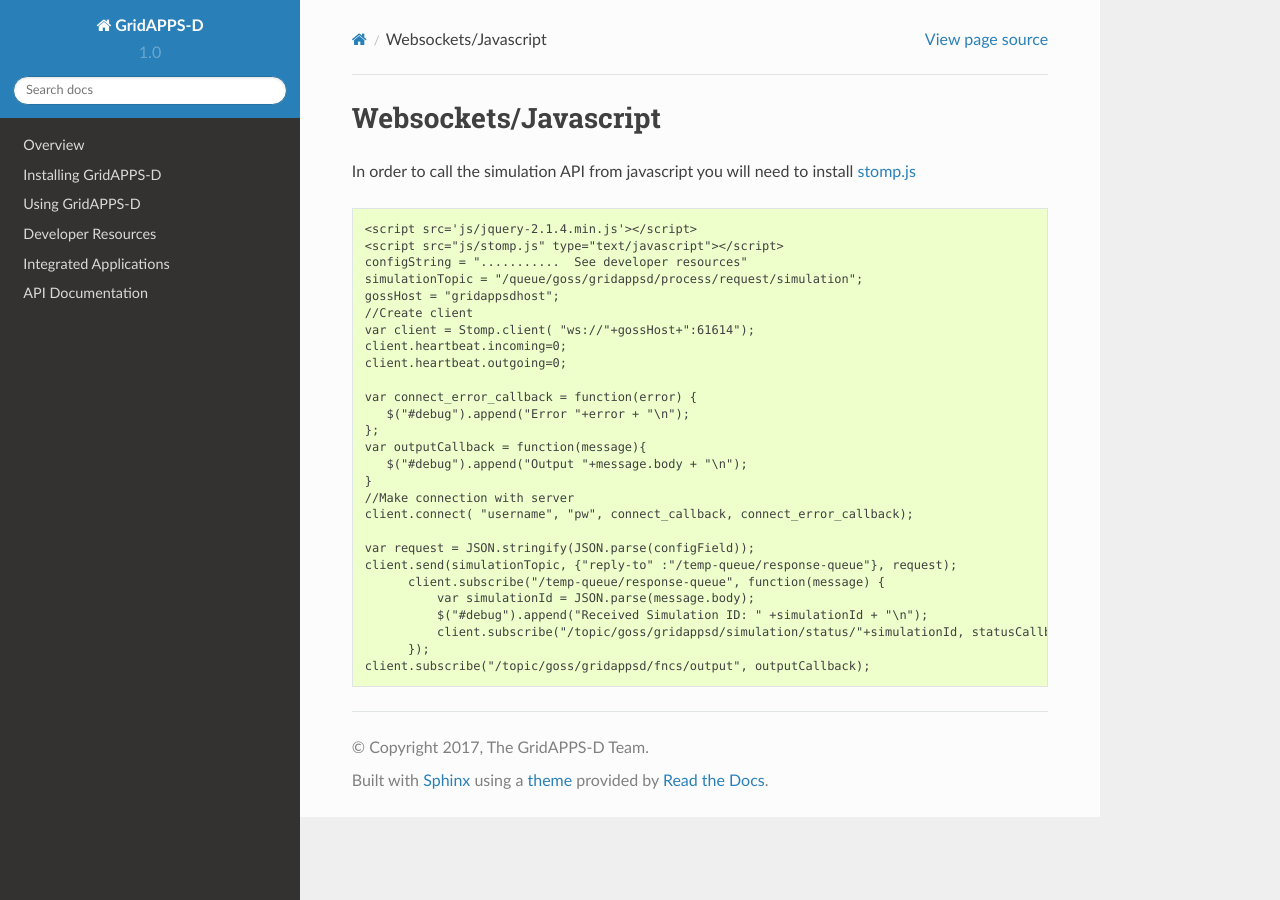
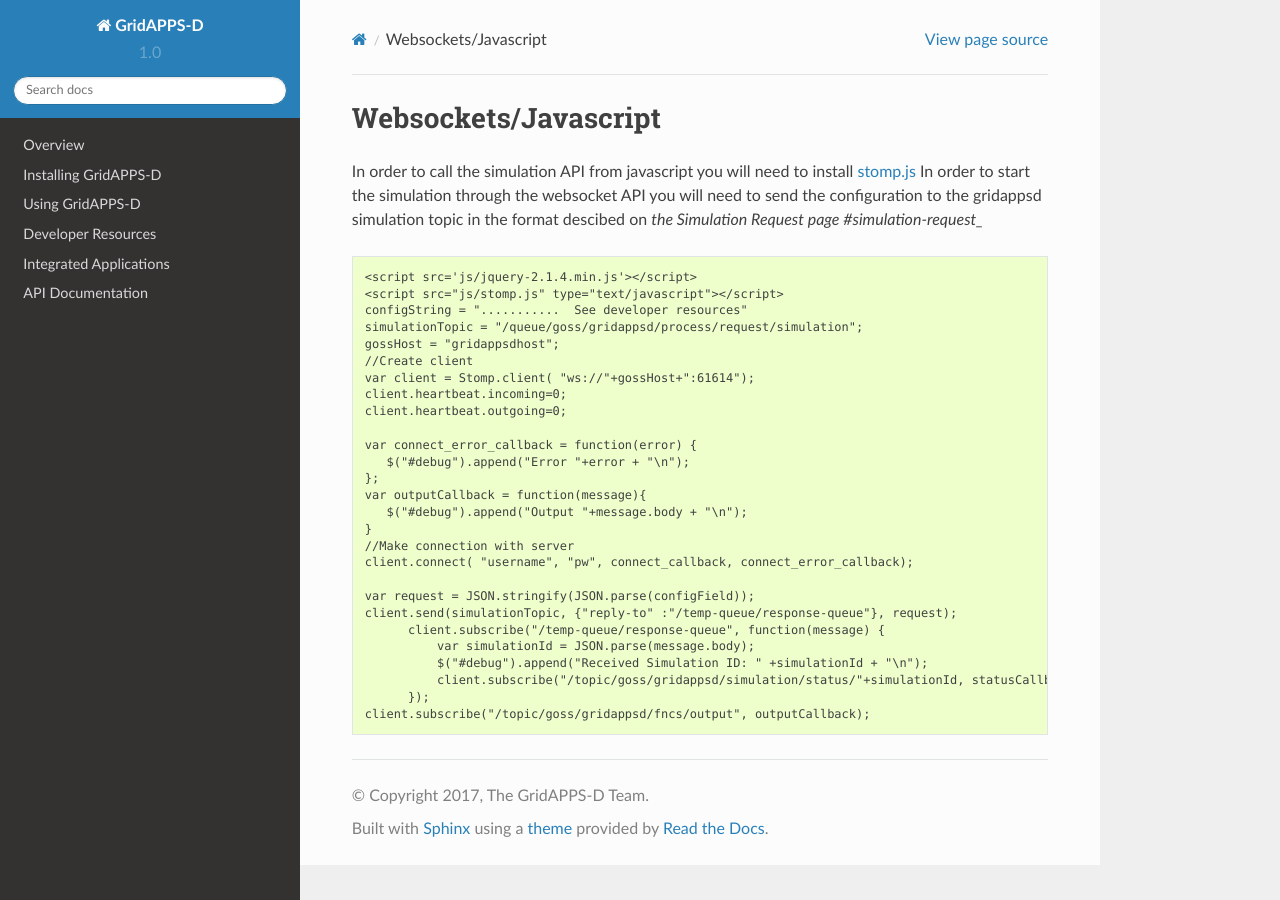
Before and after one commit to GRIDAPPSD/GOSS-GridAPPS-D, a Sphinx documentation site: the page built from docs/source/using_gridappsd/api_examples/starting_in_websockets.rst, in a window 1280 px wide. Built offline with Sphinx 7.4.7 and the Read the Docs theme 2.0.0, drawn with Linux system fonts in a browser that asks for light colours; pages that are not in the unit, such as notebooks, are missing from menus.

Commit message:
Update starting_in_websockets.rst

```diff
--- a/docs/source/using_gridappsd/api_examples/starting_in_websockets.rst
+++ b/docs/source/using_gridappsd/api_examples/starting_in_websockets.rst
@@ -1,7 +1,7 @@
 Websockets/Javascript
 ***********************
 In order to call the simulation API from javascript you will need to install `stomp.js <http://jmesnil.net/stomp-websocket/doc/>`_
-
+In order to start the simulation through the websocket API you will need to send the configuration to the gridappsd simulation topic in the format descibed on `the Simulation Request page #simulation-request_`
 
 ::
 
```
